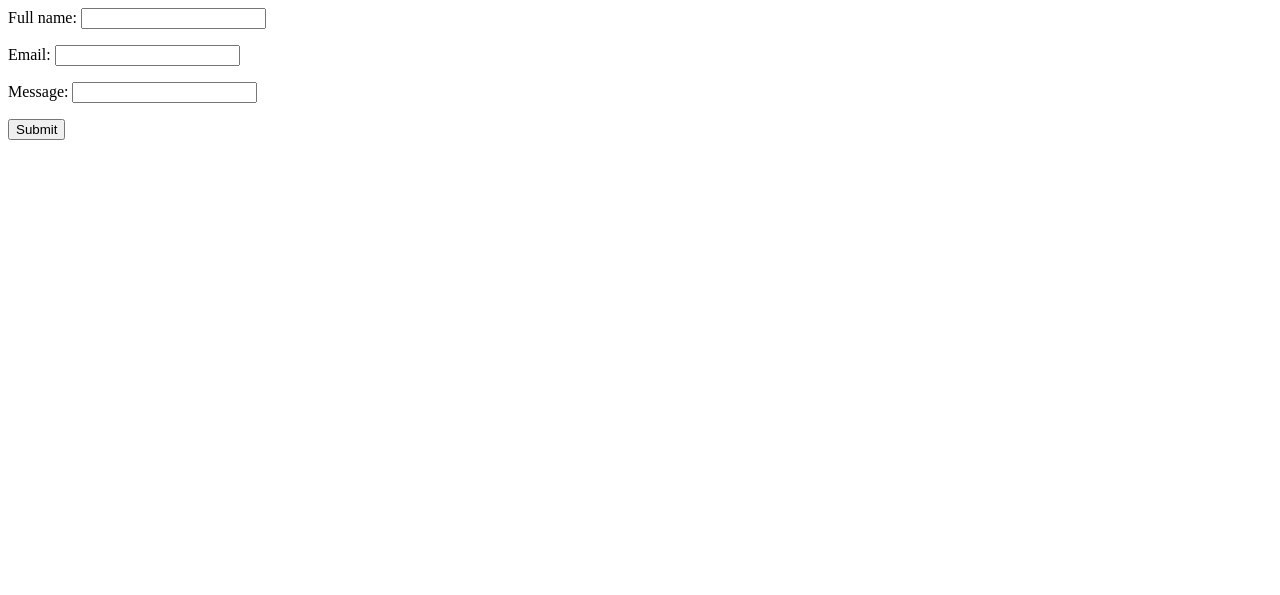
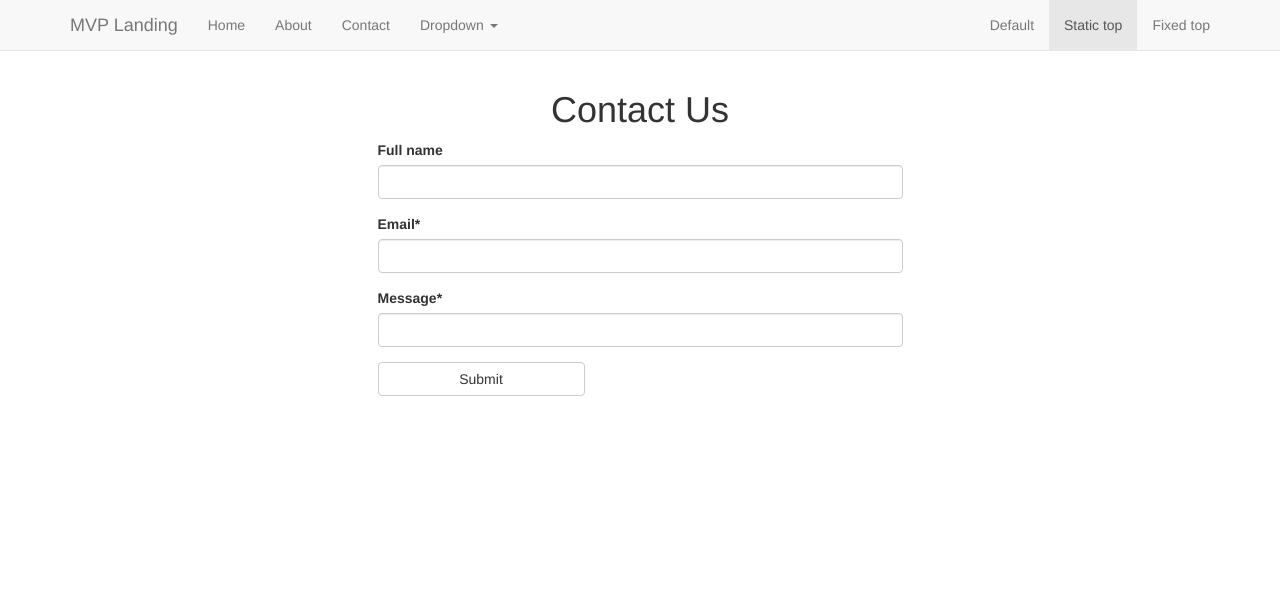
Before and after one commit to gdgeyter/src, a Django app: page /contact/ in a window 1280 px wide. Shown: the top 595 px of the page. Before the commit the page ends 140 px from the top, so only its background shows below. Run offline with Django 3.2, Linux system fonts and the light colour scheme; some libraries are stand-ins or nearby versions.

Commit message:
end of video 26 (styling mvp)

```diff
--- a/newsletter/views.py
+++ b/newsletter/views.py
@@ -41,7 +41,8 @@ def home(request):
     return render(request, "home.html", context)
 
 def contact(request):
-
+    title = 'Contact Us'
+    title_align_center = True
     form = ContactForm(request.POST or None)
 
     if form.is_valid():
@@ -62,6 +63,8 @@ def contact(request):
 
     context = {
         "form": form,
+        "title": title,
+        "title_align_center": title_align_center
     }
 
 
--- /dev/null
+++ b/templates/about.html
@@ -0,0 +1 @@
+<h1>HELLO ON ABOUT</h1>
--- a/templates/forms.html
+++ b/templates/forms.html
@@ -1,4 +1,19 @@
-<form method="POST" action = "">{%  csrf_token %}
-    {{ form.as_p }}
-    <input type="submit" value="Submit" />
-</form>
+{% extends 'base.html' %}
+{% load crispy_forms_tags  %}
+
+{% block content %}
+    <div class="row">
+        <div class="col-sm-6 col-sm-offset-3">
+            {% if title %}
+
+                <div class="col-sm-12">
+                <h1 class={% if title_align_center %}"text-align-center"{% endif %}>{{ title }}</h1>
+            {% endif %}
+
+            <form method="POST" action="">{% csrf_token %}
+                {{ form|crispy }}
+                <input class="btn btn-default" value="Submit"/>
+            </form>
+            </div>
+        </div>
+{% endblock %}
--- a/templates/home.html
+++ b/templates/home.html
@@ -17,7 +17,7 @@
         <div class="row">
             <div class="col-sm-6">
                 <h1>Welcome</h1>
-                <p>Welcome to Fisrail, t his is an example of a landing page</p>
+                <p>Welcome to Fisrail, this is an example of a landing page</p>
                 <p>
                     <a class="btn btn-lg btn-primary" href="../../components/#navbar" role="button">Join us!
                         (Free)&raquo;</a>
--- a/templates/navbar.html
+++ b/templates/navbar.html
@@ -1,3 +1,4 @@
+     {% load staticfiles %}
      <!-- Static navbar -->
     <nav class="navbar navbar-default navbar-static-top">
       <div class="container">
@@ -8,13 +9,13 @@
             <span class="icon-bar"></span>
             <span class="icon-bar"></span>
           </button>
-          <a class="navbar-brand" href="#">MVP Landing</a>
+          <a class="navbar-brand" href="{% url "home" %}">MVP Landing</a>
         </div>
         <div id="navbar" class="navbar-collapse collapse">
           <ul class="nav navbar-nav">
-            <li class="active"><a href="#">Home</a></li>
-            <li><a href="#about">About</a></li>
-            <li><a href="#contact">Contact</a></li>
+            <li><a href="{% url "home" %}">Home</a></li>
+            <li><a href="{% url "about" %}">About</a></li>
+            <li><a href="{% url "contact" %}">Contact</a></li>
             <li class="dropdown">
               <a href="#" class="dropdown-toggle" data-toggle="dropdown" role="button" aria-haspopup="true" aria-expanded="false">Dropdown <span class="caret"></span></a>
               <ul class="dropdown-menu">
--- a/trydjango18/urls.py
+++ b/trydjango18/urls.py
@@ -9,6 +9,7 @@ urlpatterns = [
     # url(r'^blog/', include('blog.urls')),
     url(r'^$', 'newsletter.views.home', name='home'),
     url(r'^contact/$', 'newsletter.views.contact', name='contact'),
+    url(r'^about/$', 'trydjango18.views.about', name='about'),
     url(r'^admin/', include(admin.site.urls)),
 
 ]
--- /dev/null
+++ b/trydjango18/views.py
@@ -0,0 +1,6 @@
+from django.shortcuts import render
+
+
+# Create your views here.
+def about(request):
+    return render(request, "about.html", {})
```
